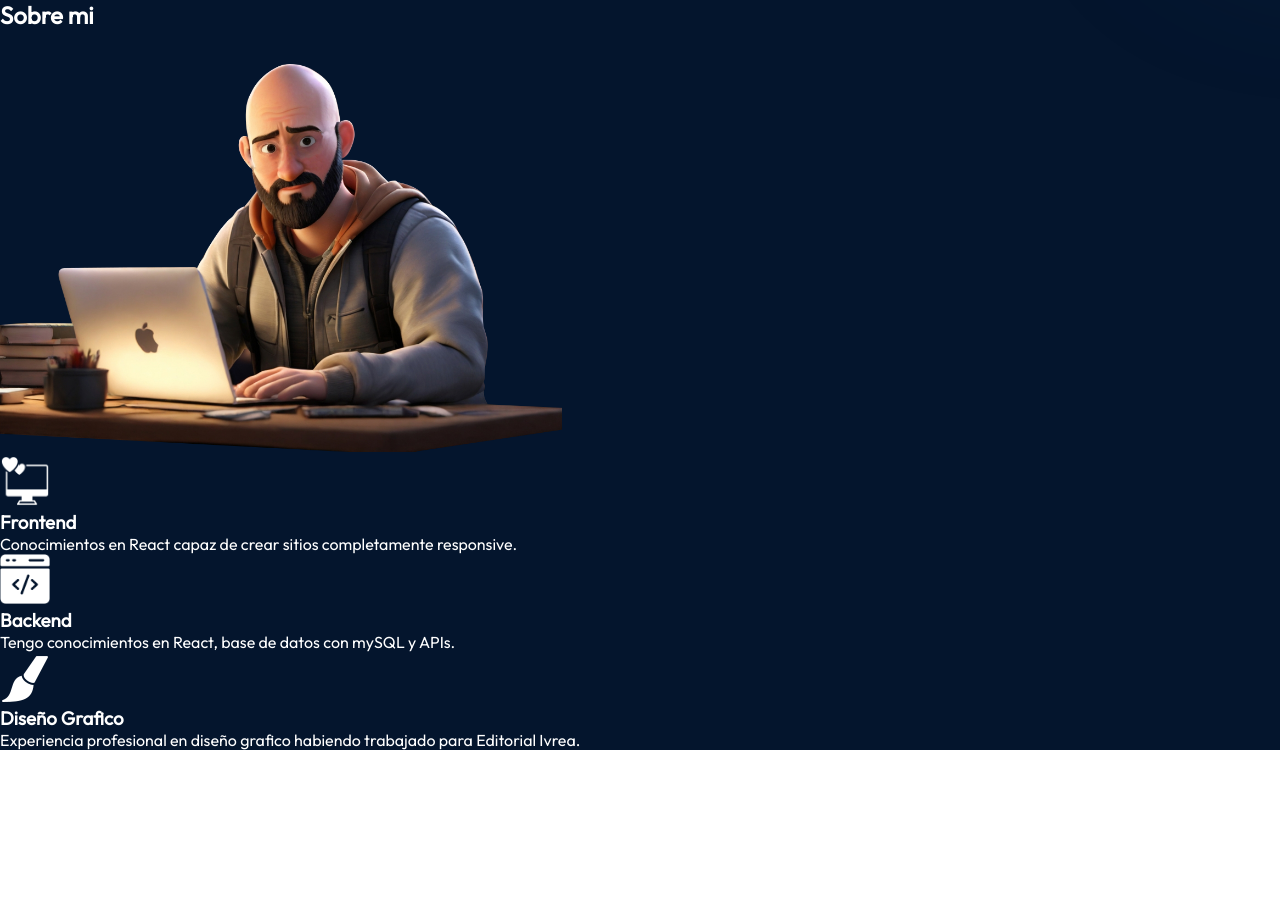
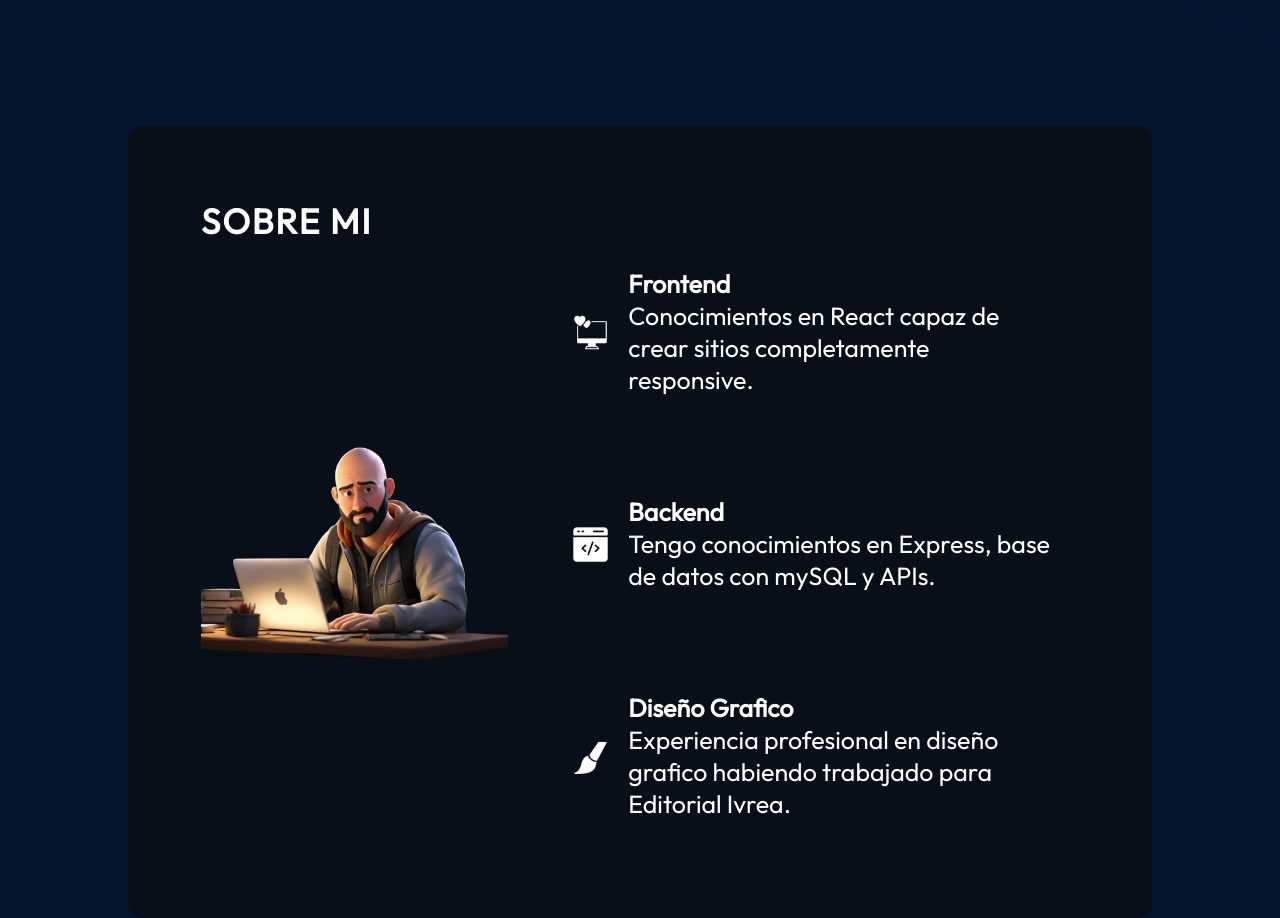
Before and after one commit to Martin-Cifre/portfolioReact, a React (Vite) app in the folder portfolioReact/: page / in a window 1280 px wide. Shown: the part 860-1778 px from the top of the page. Before the commit the page ends 1610 px from the top, so only its background shows below. Built offline with nearby package versions, Linux system fonts and the light colour scheme.

Commit message:
correcciones de css y hovers agregados

```diff
--- a/portfolioReact/src/components/SobreMi/sobreMi.jsx
+++ b/portfolioReact/src/components/SobreMi/sobreMi.jsx
@@ -4,22 +4,22 @@ import styles from "./sobreMi.module.css";
 
 export const SobreMi = () => {
   return (
-    <section>
-      <h2>Sobre mi</h2>
-      <div>
+    <section className={styles.container}>
+      <h2 className={styles.title}>Sobre mi</h2>
+      <div className={styles.content}>
         <img
           src={getImgUrl("SobreMi/pixarMe.png")}
           alt="Martin Cifre version Pixar"
           className={styles.SobreImg}
         />
-        <ul>
-          <li>
+        <ul className={styles.items}>
+          <li className={styles.item}>
             <img
               src={getImgUrl("SobreMi/front.png")}
               alt="frontend"
               className={styles.itemsImg}
             />
-            <div>
+            <div className={styles.itemsTxt}>
               <h3>Frontend</h3>
               <p>
                 Conocimientos en React capaz de crear sitios completamente
@@ -28,27 +28,27 @@ export const SobreMi = () => {
             </div>
           </li>
 
-          <li>
+          <li className={styles.item}>
             <img
               src={getImgUrl("SobreMi/back.png")}
               alt="frontend"
               className={styles.itemsImg}
             />
-            <div>
+            <div className={styles.itemsTxt}>
               <h3>Backend</h3>
               <p>
-                Tengo conocimientos en React, base de datos con mySQL y APIs.
+                Tengo conocimientos en Express, base de datos con mySQL y APIs.
               </p>
             </div>
           </li>
 
-          <li>
+          <li className={styles.item}>
             <img
               src={getImgUrl("SobreMi/design.png")}
               alt="Diseño"
               className={styles.itemsImg}
             />
-            <div>
+            <div className={styles.itemsTxt}>
               <h3>Diseño Grafico</h3>
               <p>
                 Experiencia profesional en diseño grafico habiendo trabajado
--- a/portfolioReact/src/components/SobreMi/sobreMi.module.css
+++ b/portfolioReact/src/components/SobreMi/sobreMi.module.css
@@ -1,51 +1,72 @@
-/*@import "./vars.css";*/
+@import "../../vars.css";
 
-.container {
-    display: flex;
-    padding: 5%;
-    background: black;
-    margin: 50px;
+
+.container{
+    position: relative;
+    background-color: rgba(12,12,12,0.6);
     border-radius: 15px;
+    padding: 73px;
+    margin-top: 126px;
     z-index: 1;
-    justify-content: center;
-    align-items: center;
+    margin-left: 10%;
+    margin-right: 10%;
+}
+.title{
+    color: var(--color-text);
+    font-size: 35px;
+    font-weight: 700;
+    letter-spacing: 1.75px;
+    text-transform: uppercase;
 }
 
-.sobre {
-font-size: 35px;
-font-style: normal;
-font-weight: 700;
-line-height: normal;
-letter-spacing: 1.75px;
-text-transform: uppercase;
+.content{
+    display: flex;
+    flex-direction: row;
+    align-items: center;
+    gap: 20px;
 }
 
+
+
 .SobreImg {
-    width: 562px;
+    width: 35%;
     height: auto;
-    flex-shrink: 0;
 }
 
-.items {
+
+.items{
+    color: var(--color-text);
     display: flex;
-    width: 600px;
-    height: 128px;
+    flex-direction: column;
     gap: 50px;
-    padding: 20px;
-    margin-left: 50px;
 }
 
-.itemsImg {
-    width: 50px;
-    height: 50px;
+.item{
+    display: flex;
+    flex-direction: row;
+    align-items: center;
+    border-radius: 20px;
+    list-style: none;
+    padding: 25px;
+    background-image: linear-gradient(90deg, rgba(165,215,232,0.42)0%, rgba(255,255,255,0)100%);
+    background-size: 0 100%;
+    background-repeat: no-repeat;
+    transition: 0.4s;
+}
+.item:hover {
+    background-size: 100% 100%;
 }
 
-.itemsTitle {
-font-size: 25px;
-font-weight: 600;
+.item h3 {
+    font-size: 25px;
+    font-weight: 600;
 }
 
-.itemsTxt {
-font-size: 25px;
-font-weight: 400;
+.item p {
+    font-size: 25px;
 }
+
+.itemsImg{
+    height: 75px;
+    padding: 20px;
+}
```
